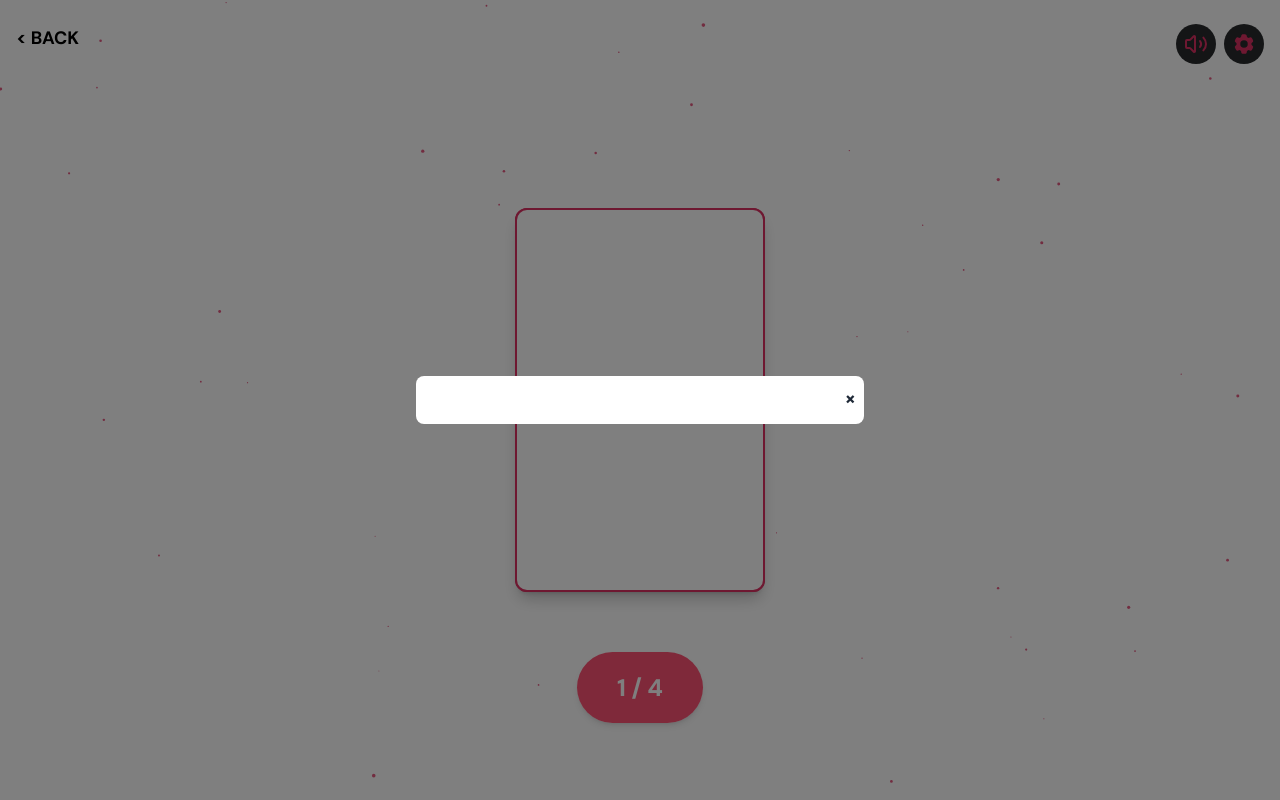
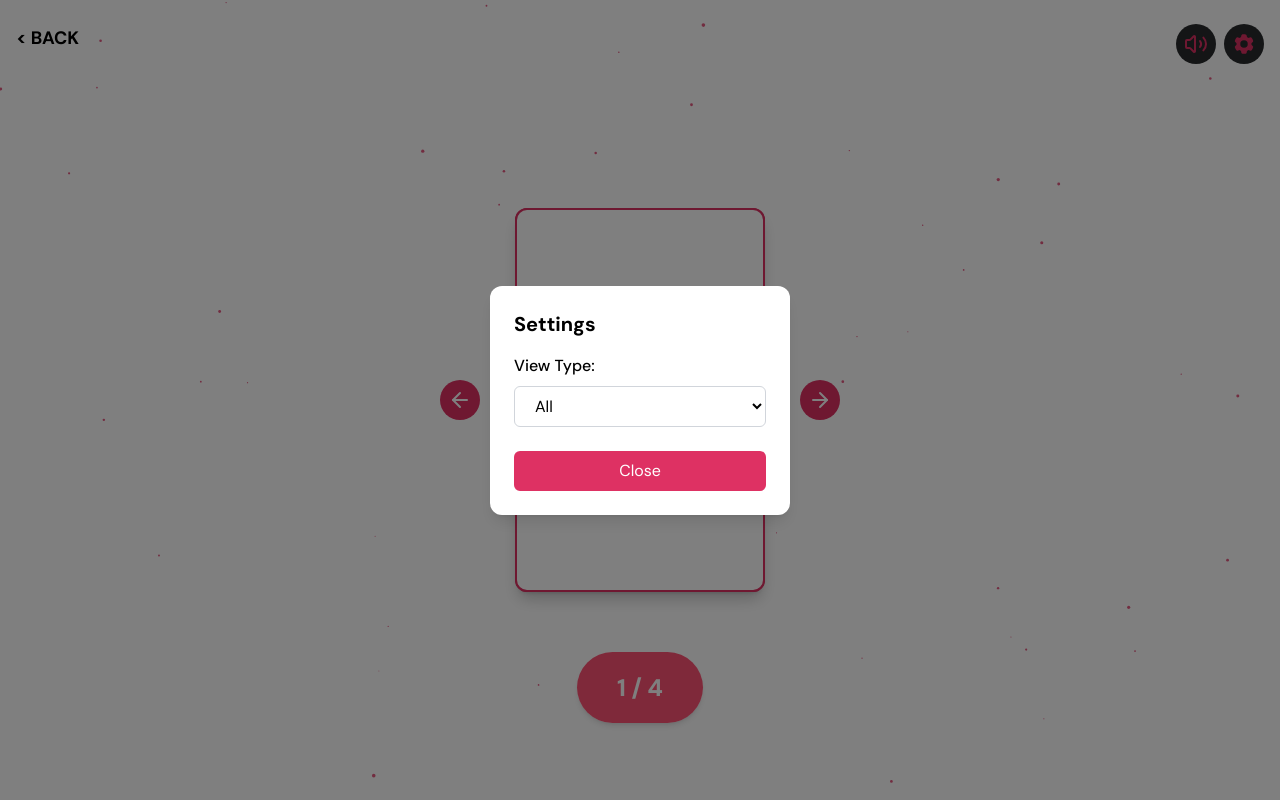
Before and after one commit to kahitoz-infra/kahitoz-japanese-app, a Next.js app: page /KanjiCards in a window 1280 px wide. Both pictures are taken after a click on the button 1244 px from the left and 44 px from the top of the page. Built offline with nearby package versions, Linux system fonts and the light colour scheme.

Commit message:
Added a Dropdown to Kanji Settings

```diff
--- a/app/KanjiCards/page.js
+++ b/app/KanjiCards/page.js
@@ -2,9 +2,9 @@
 import { useEffect, useRef, useState } from "react";
 import { ArrowLeft, ArrowRight, Volume2, VolumeX } from "lucide-react";
 import { Cog6ToothIcon } from "@heroicons/react/24/solid";
-import SettingsModal from "@/app/components/SettingsModal";
 import Link from "next/link";
 
+// Dummy Kanji Data
 const dummyKanjiList = [
   { kanji: "日", meaning: "Sun" },
   { kanji: "月", meaning: "Moon" },
@@ -12,8 +12,10 @@ const dummyKanjiList = [
   { kanji: "水", meaning: "Water" },
 ];
 
+// Cherry Blossom Canvas Background
 const CherryBlossomSnowfall = ({ isDark }) => {
   const canvasRef = useRef(null);
+
   useEffect(() => {
     const canvas = canvasRef.current;
     const ctx = canvas.getContext("2d");
@@ -51,12 +53,14 @@ const CherryBlossomSnowfall = ({ isDark }) => {
     };
 
     draw();
+
     const resize = () => {
       width = window.innerWidth;
       height = window.innerHeight;
       canvas.width = width;
       canvas.height = height;
     };
+
     window.addEventListener("resize", resize);
     return () => window.removeEventListener("resize", resize);
   }, [isDark]);
@@ -64,9 +68,48 @@ const CherryBlossomSnowfall = ({ isDark }) => {
   return <canvas ref={canvasRef} className="pointer-events-none fixed top-0 left-0 w-full h-full z-0" />;
 };
 
+// Settings Modal Component with Dropdown
+function SettingsModal({ isOpen, onClose, viewType, setViewType }) {
+  if (!isOpen) return null;
+
+  const options = ["All", "Bookmarked", "Random", "Level 1", "Level 2"];
+
+  return (
+    <div className="fixed inset-0 z-50 flex items-center justify-center bg-black bg-opacity-50">
+      <div className="bg-white dark:bg-[#292b2d] text-black dark:text-white p-6 rounded-xl shadow-lg min-w-[300px] relative">
+        <h2 className="text-xl font-bold mb-4">Settings</h2>
+
+        {/* Dropdown */}
+        <label className="block mb-2 font-medium">View Type:</label>
+        <select
+          value={viewType}
+          onChange={(e) => setViewType(e.target.value)}
+          className="w-full px-4 py-2 rounded-md border border-gray-300 dark:border-gray-600 bg-white dark:bg-[#1e1e1e] text-black dark:text-white"
+        >
+          {options.map((opt) => (
+            <option key={opt} value={opt}>
+              {opt}
+            </option>
+          ))}
+        </select>
+
+        {/* Close Button */}
+        <button
+          onClick={onClose}
+          className="mt-6 bg-[#de3163] hover:bg-pink-600 text-white px-4 py-2 rounded-md w-full"
+        >
+          Close
+        </button>
+      </div>
+    </div>
+  );
+}
+
+// Main Component
 export default function KanjiCardsPage() {
   const [isDark, setIsDark] = useState(false);
   const [isSettingsOpen, setIsSettingsOpen] = useState(false);
+  const [viewType, setViewType] = useState("All");
   const [currentIndex, setCurrentIndex] = useState(0);
   const [isFlipped, setIsFlipped] = useState(false);
   const [isSoundOn, setIsSoundOn] = useState(true);
@@ -223,7 +266,12 @@ export default function KanjiCardsPage() {
         </span>
       </div>
 
-      <SettingsModal isOpen={isSettingsOpen} onClose={() => setIsSettingsOpen(false)} />
+      <SettingsModal
+        isOpen={isSettingsOpen}
+        onClose={() => setIsSettingsOpen(false)}
+        viewType={viewType}
+        setViewType={setViewType}
+      />
     </div>
   );
 }
```
